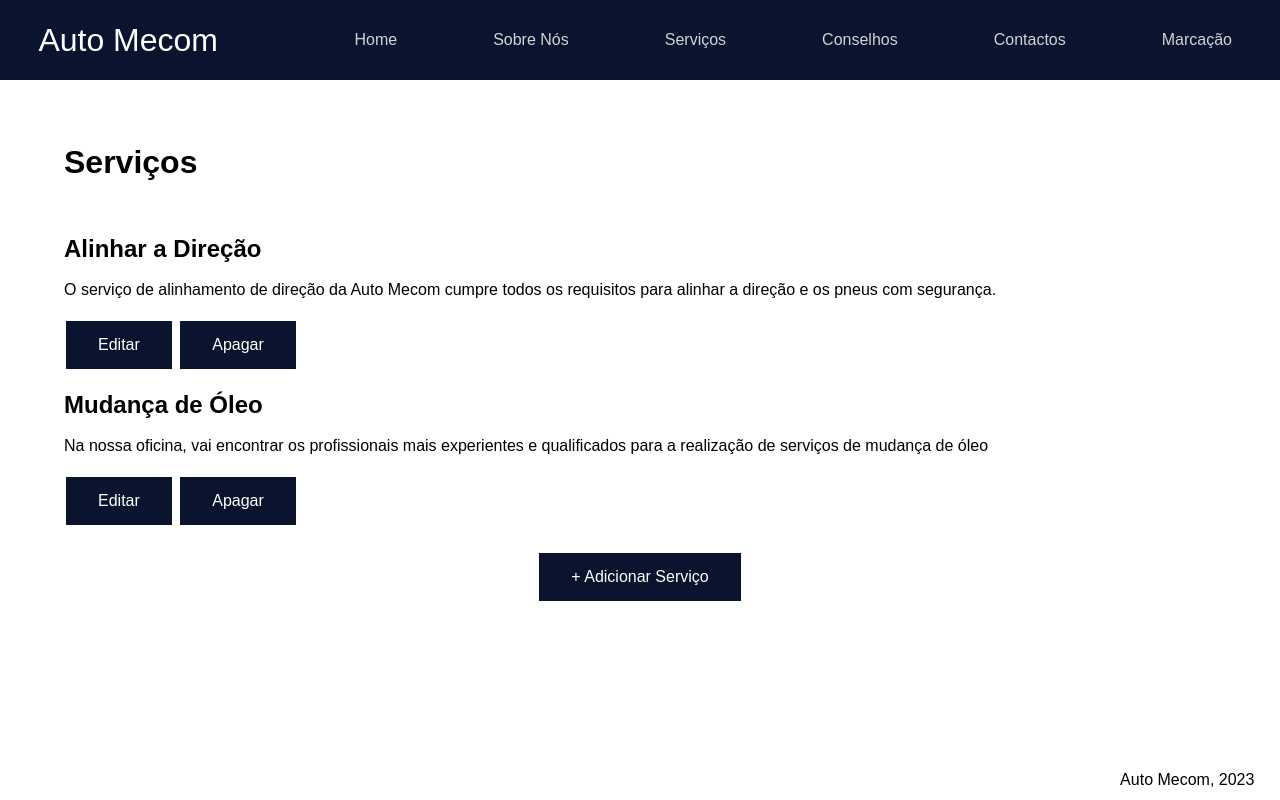
After one commit to DEISI-ULHT-TFC-2022-23/TFC-Empresa319-AutoMecom-Website, a Django app: page /servico.html in a window 1280 px wide. The commit adds this page. Run offline with Django 4.2, Linux system fonts and the light colour scheme; data comes from the database, SQL or seed files in the repository; both versions use the stored data as it was after the commit.

Commit message:
servicoForm

```diff
--- a/automecom/static/automecom/css/estilos.css
+++ b/automecom/static/automecom/css/estilos.css
@@ -60,6 +60,29 @@ button {
   float:right;
 }
 
+.entrada{
+  font-size: 22px;
+}
+
+.botao{
+  background-color: #0A142FFF;
+  border: none;
+  color: white;
+  padding: 15px 32px;
+  text-align: center;
+  text-decoration: none;
+  display: inline-block;
+  font-size: 16px;
+  margin: 4px 2px;
+  cursor: pointer;
+  border: 1px #0A142FFF;
+}
+
+.outro{
+text-align: center;
+padding: 20px;
+}
+
 footer {
   height:5vh;
   display:flex;
--- a/automecom/templates/automecom/home.html
+++ b/automecom/templates/automecom/home.html
@@ -4,11 +4,13 @@
 {% load static %}
     <img id="mecanico" src="{% static 'automecom/images/mecanico.png' %}"  alt="mechanic">
     <br>
+    <div class="entrada">
     <h1>Oficina Auto Mecom</h1>
     <br>
     <br>
     <p>Bem-vindo(a) ao nosso website! Estamos felizes por ter<br> você aqui. Navegue pelas nossas páginas e descubra<br> todos os produtos e serviços que temos a oferecer.</p>
 <br><br>
+    </div>
     <br>
     <br>
     <button>Marcação</button>
@@ -27,7 +29,4 @@
     <br>
     <br>
 
-    <h3>SOMOS O FUTURO DA REPARAÇÃO AUTOMÓVEL</h3>
-
-
 {% endblock %}
--- a/automecom/templates/automecom/layout.html
+++ b/automecom/templates/automecom/layout.html
@@ -6,7 +6,7 @@
     <link rel="stylesheet" href="{% static 'automecom/css/estilos.css' %}">
 
     <meta charset="UTF-8">
-    <title>Auto Mecom</title>
+    <title>Auto Mecom | Oficina Auto</title>
 </head>
 
 
@@ -16,7 +16,7 @@
     <nav>
       <a href="home.html">Home</a>
       <a href="">Sobre Nós</a>
-      <a href="">Serviços</a>
+      <a href="servico.html">Serviços</a>
       <a href="">Conselhos</a>
       <a href="">Contactos</a>
         <a href="">Marcação</a>
--- /dev/null
+++ b/automecom/templates/automecom/servico.html
@@ -0,0 +1,37 @@
+<!DOCTYPE html>
+<html lang="en">
+<head>
+    <meta charset="UTF-8">
+    <title>Auto Mecom | Serviços</title>
+</head>
+{% extends 'automecom/layout.html' %}
+
+{% block main %}
+{% load static %}
+<body>
+
+<h1 class="base">Serviços</h1>
+<br>
+<br>
+<section>
+{% for Servico in servicos %}
+    <div class="Serv">
+        <div>
+            <br>
+        <h2>{{Servico.nome}}</h2>
+            <br>
+        <p>{{Servico.descricao}}</p>
+        </div>
+    </div>
+    <br>
+    <a href="{% url 'automecom:editar' Servico.id %}" class="botao">Editar</a>
+    <a href="{% url 'automecom:apagar' Servico.id %}" class="botao">Apagar</a>
+    <br>
+{% endfor %}
+</section>
+<div class="outro">
+        <a href="{% url 'automecom:Create' %}" class="botao">+ Adicionar Serviço</a>
+    </div>
+</body>
+</html>
+{% endblock %}
--- a/automecom/urls.py
+++ b/automecom/urls.py
@@ -3,4 +3,9 @@ from . import views
 
 app_name = "automecom"
 urlpatterns = [
-    path('', views.home_view, name="Home")]
+    path('home.html', views.home_view, name="Home"),
+    path('servico.html', views.servico_view, name="Servico"),
+    path('create.html', views.servico_create, name="Create"),
+    path('edit/<int:post_id>', views.servico_edit, name='editar'),
+    path('delete/<int:post_id>', views.servico_delete, name='apagar'),
+]
--- a/automecom/views.py
+++ b/automecom/views.py
@@ -1,4 +1,6 @@
-from django.shortcuts import render, redirect, get_object_or_404
+from django.http import HttpResponseRedirect
+from django.shortcuts import render
+from django.urls import reverse
 
 from .forms import ServicoForm
 from .models import Servico
@@ -8,29 +10,36 @@ def home_view(request):
     return render(request, 'automecom/home.html')
 
 
-def servico_list(request):
+def servico_view(request):
     servicos = Servico.objects.all()
-    return render(request, 'automecom/home.html', {'servicos': servicos})
+    return render(request, 'automecom/servico.html', {'servicos': servicos})
 
 
 def servico_create(request):
     if request.method == 'POST':
-        form = ServicoForm(request.POST)
+        form = ServicoForm(request.POST, request.FILES)
         if form.is_valid():
             form.save()
-            return redirect('servico_list')
-    else:
-        form = ServicoForm()
-    return render(request, 'automecom/home.html', {'form': form})
+            return HttpResponseRedirect(reverse('automecom:Servico'))
+    form = ServicoForm()
+    context = {'form': form}
+    return render(request, 'automecom/create.html', context)
 
 
-def servico_edit(request, pk):
-    servico = get_object_or_404(Servico, pk=pk)
+def servico_edit(request, post_id):
+    post = Servico.objects.get(id=post_id)
     if request.method == 'POST':
-        form = ServicoForm(request.POST, instance=servico)
+        form = ServicoForm(request.POST, request.FILES, instance=post)
         if form.is_valid():
             form.save()
-            return redirect('servico_list')
+            return HttpResponseRedirect(reverse('automecom:Servico'))
     else:
-        form = ServicoForm(instance=servico)
-    return render(request)
+        form = ServicoForm(instance=post)
+    context = {'form': form, 'post_id': post_id}
+    return render(request, 'automecom/edit.html', context)
+
+
+def servico_delete(request, post_id):
+    if Servico.objects.filter(pk=post_id).exists():
+        Servico.objects.get(pk=post_id).delete()
+    return HttpResponseRedirect(reverse('automecom:Servico'))
```
Also changed, not shown: automecom/templates/automecom/create.html (added, +15 -0 lines), automecom/templates/automecom/edit.html (added, +17 -0 lines), db.sqlite3.
